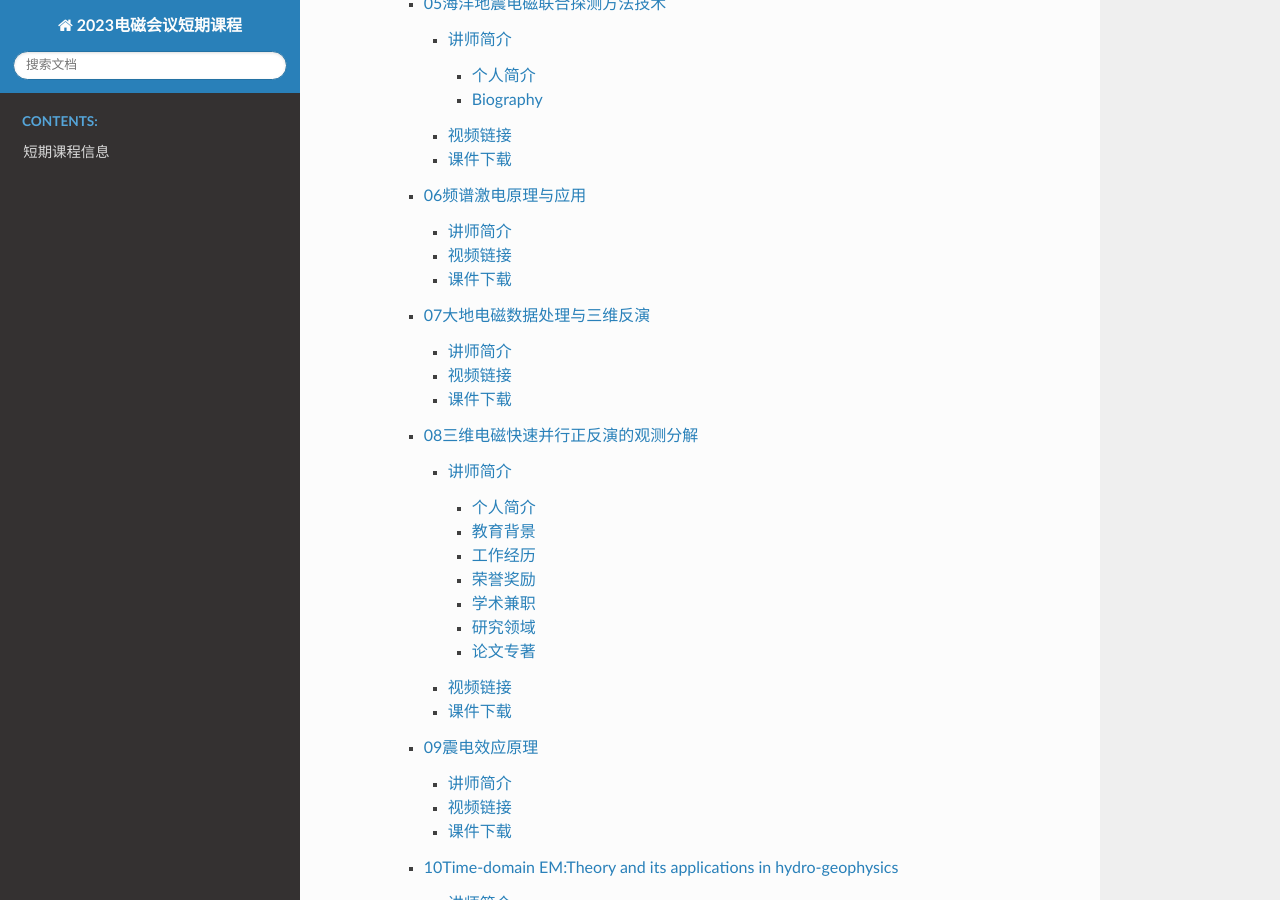
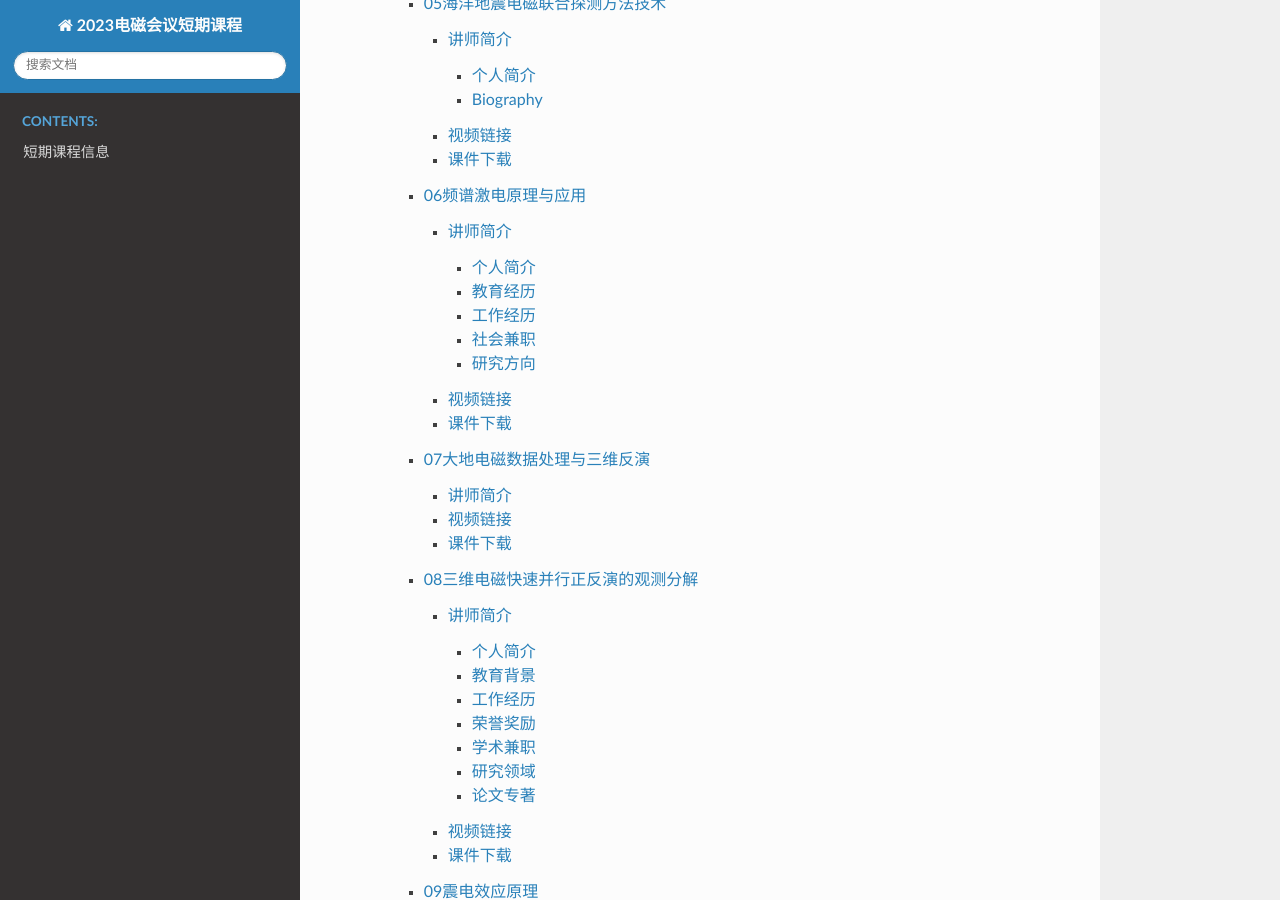
Before and after one commit to MiaohanLiu/repo, a Sphinx documentation site: the page built from source/index.rst, in a window 1280 px wide and 900 px high, scrolled down 1136 px. Built offline with Sphinx 7.4.7 and the Read the Docs theme 2.0.0, drawn with Linux system fonts in a browser that asks for light colours; pages that are not in the unit, such as notebooks, are missing from menus; some of the changed lines change nothing that is shown.

Commit message:
Update 6频谱激电原理与应用.md

```diff
--- a/source/Cpp/课程内容/6频谱激电原理与应用.md
+++ b/source/Cpp/课程内容/6频谱激电原理与应用.md
@@ -1,8 +1,84 @@
 # 06频谱激电原理与应用
 ## 讲师简介
-杨波，地球物理学博士，于2012年获中国地质大学（武汉）博士学位，同年留校任教，于2013-2016年赴美国俄勒冈州立大学从事博士后研究，师从著名地球物理学家Gary Egbert教授，2017年加盟浙江大学地球科学学院，2018年升任副教授。杨波博士的研究兴趣涉及地球电磁学、地球动力学、地球物理高性能计算、机器学习在地球物理领域的应用等方向。先后主持了多项国家自然科学基金青年、面上项目、科技部重点研发项目子课题、省级地勘基金项目，作为骨干成员参与了多项国家自然科学基金重点、面上、国际合作基金项目。在Nature Geoscience、EPSL、Geology、JGR: Solid Earth、IEEE: TGRS、《地质学报》等国内外权威期刊发表论文20多篇。参与开发了目前在国内外广泛使用的三维电磁反演系统ModEM，主要负责算法优化及新的模型约束方法开发。杨波博士长期从事大地电磁数据采集、处理、反演成像与解释的研究和教学工作，先后对美国EarthScope、中国SinoProbe、澳大利亚AusLamp等深部探测项目的大地电磁数据进行了成像，在实际数据的反演策略制定与参数选取方面积累了丰富的经验。
+### 个人简介
+陈儒军，男，土家族，贵州思南人。中南大学地球科学与信息物理学院副教授、博士研究生导师，中南大学AIoT(人工智能物联网)与地质地球物理创新创业教育中心负责人。1992年毕业于思南二中，1996年毕业于中南工业大学应用地球物理专业，1999年和2003年分别获中南大学地球探测与信息技术硕士和博士学位，从事地球物理信号处理及伪随机电磁法仪器研制。2003-2004年在中煤科工集团重庆研究院任访问学者, 从事防爆高密度电法仪研制，2004-2011年先后在中南大学控制科学与工程博士后流动站、中南大学计算机科学与技术博士后流动站、中国石油集团东方地球物理公司博士后科研工作站开展智能伪随机电磁仪、陆上三维电磁仪和直接油气检测电磁系统研制，2003年博士毕业后留校任教，2005年被评副教授，硕士研究生导师。现任中国地球物理学会地球物理技术委员会委员、中国仪器仪表学会地质仪器分会理事、湖南省地球物理学会理事、IEEE Committee on Waveform Generation, Measurement, and Analysis委员，SEG、AGU、EAGE和IEEE会员。主要从事精密地球物理仪表与测量、地球物理勘探技术和地球物理信号处理有关的教学与科研工作。获得国家发明专利授权38项，省部级一等奖3项、二等奖1项、三等奖1项；与谷湘平教授等共同发现包括田红旗矿在内的新矿物3种，发表期刊论文和会议论文100余篇，被国际激电权威、AGU会士Revil教授盛赞为可在野外环境下获取一流激电数据的真正天才。主持和参与研制成功多种精密电法和电磁法勘探仪器、实现了批量生产和在全国20多个省、自治区、直辖市获得规模应用，创造了近千亿元的潜在经济价值。目前正在研究人工智能、物联网、4G/5G、无线传感器网络、精密测量、北斗导航卫星等先进技术在地球物理仪器与勘探中的应用，为实现低成本、大规模、高精度、高效率、大深度、高可靠性地球物理勘探与监测提供支撑。
+论文详情可访问如下网站：
+ResearchGate: https://www.researchgate.net/profile/Rujun_Chen
 
+ResearcherID: https://publons.com/researcher/1360212/rujun-chen/
 
+ORCID: https://orcid.org/0000-0002-9484-7485
+
+### 教育经历
+[1]   1999.9-2003.6
+中南大学  |  地球探测与信息技术  |  博士学位  |  博士研究生毕业
+中南大学信息物理工程学院物探所，导师何继善院士、罗维斌教授级高工（时任石油物探仪器总厂总工程师），博士论文研究伪随机多频电磁法观测系统
+
+[2]   1996.9-1999.6
+中南工业大学  |  地球探测与信息技术  |  硕士学位  |  研究生(硕士)毕业
+中南工业大学（现中南大学）地学与环境工程学院物探所，导师张宪润教授，硕士论文研究多频激电数字信号处理
+
+[3]   1992.9-1996.7
+中南工业大学  |  应用地球物理  |  学士学位  |  大学本科毕业
+中南工业大学（现中南大学）地质与城乡建设工程系物探所，导师仇勇海教授，学士论文研究砷的硫化物及脱砷
+
+### 工作经历
+[1]   2005.10-至今
+中南大学  |  地球科学与信息物理学院  |  副教授  |
+地球物理仪器与信号处理有关的教学与科研工作
+
+[2]   2008.8-2012.3
+中国石油集团与中南大学  |  东方地球物理公司博士后科研工作站及中南大学计算机科学与技术博士后流动站  |  Postdoc  |  完成
+2008 - 2012，联合培养企业博士后，中南大学计算机科学与计算博士后流动站、中国石油集团东方地球物理公司博士后科研工作站，研究直接油气检测电磁系统，导师蔡自兴教授、何展翔教授级高工（时任东方地球物理公司综合物化探事业部总工程师）
+
+[3]   2004.3-2007.8
+中南大学  |  控制科学与工程博士后流动站  |  Postdoc  |  完成
+研究智能伪随机多频电磁法观测系统，导师蔡自兴教授
+
+[4]   2003.9-2005.9
+中南大学  |  信息物理工程学院  |  讲师
+
+### 社会兼职
+[1]   IEEE Access，审稿人
+
+[2]   Geophysical Journal International，审稿人
+
+[3]   Journal of Geophysical Research – Solid Earth，审稿人
+
+[4]   2017.8-至今
+GEOPHYSICS，审稿人
+
+[5]   IEEE Transactions on Instrumentation and Measurement，审稿人
+
+[6]   Chinese Journal of Geophysics- Chinese Edition，审稿人
+
+[7]   2017.9-至今
+Journal of Asian Earth Sciences，审稿人
+
+[8]   Geoscientific Instrumentation, Methods and Data Systems (GI), 审稿人
+
+[9]   Journal of Environmental & Engineering Geophysics，审稿人
+
+[10]   Journal of Applied Geophysics，审稿人
+
+[11]   2013.8-至今
+中国地球物理学会地球物理技术专业委员会，委员
+
+[12]   Journal of Central South University，审稿人
+
+[13]   2011.5-至今
+I2MTC（国际仪表与测量会议），技术委员会委员，审稿人
+
+### 研究方向
+[1]  地球物理仪器
+
+[2]  地球物理信号处理
+
+[3]  岩石物理
+
+[4]  地球物理勘探
+
+[5]  智能地球物理
 
 ## 视频链接
 
```
